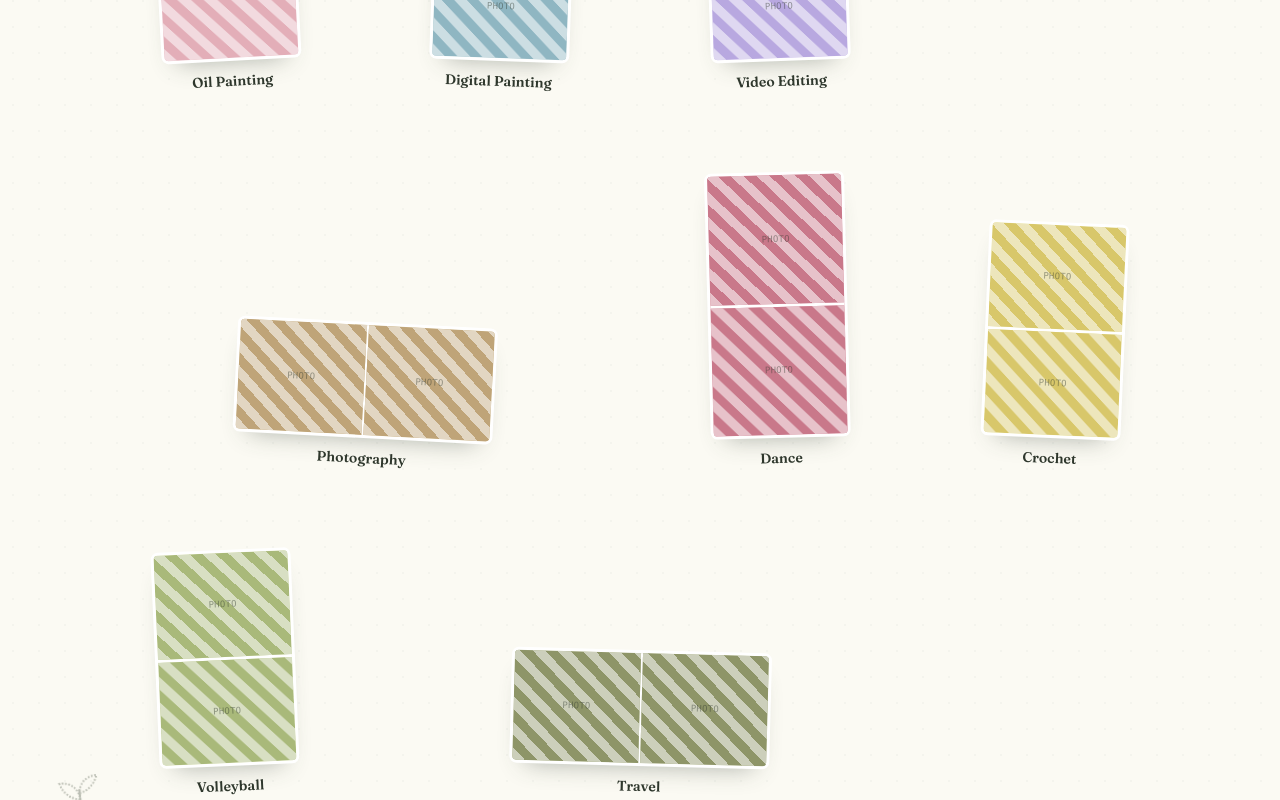
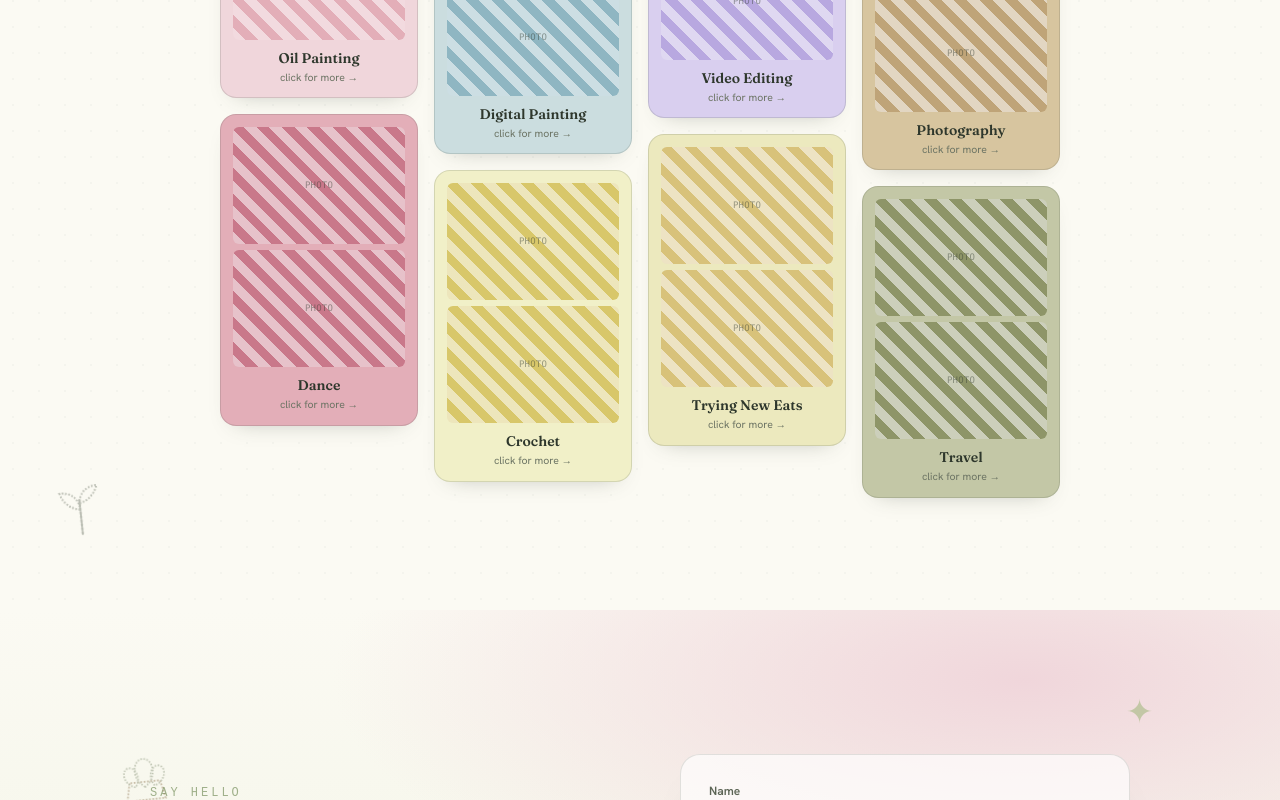
Before and after one commit to nicolesqwang/nicoleswang, a Next.js app: page / in a window 1280 px wide. Shown: the part 2820-3620 px from the top of the page. Built offline with nearby package versions, Linux system fonts and the light colour scheme.

Commit message:
hobbies update2

```diff
--- a/components/Hobbies.tsx
+++ b/components/Hobbies.tsx
@@ -7,15 +7,22 @@
 import { GridTexture, DotTexture, RingAccent } from "./patterns";
 import { FlowerDoodle, SeedlingDoodle } from "./Doodles";
 
-const ROTATIONS = [-3, 2, -2, 3, -1.5, 2.5, -2.5, 1.5];
+// All cards are the same size; "different heights" comes from offsetting
+// whole columns (not individual cards), so the gap between any two
+// neighboring cards, above, below, left, or right, stays the same.
+const GAP = 16; // px, matches gap-4
+const DESKTOP_COLUMNS = 4;
+const DESKTOP_OFFSETS = [0, 56, 20, 72];
+const MOBILE_COLUMNS = 2;
+const MOBILE_OFFSETS = [0, 40];
 
-function PlaceholderPhoto({
-  accent,
-  className,
-}: {
-  accent: string;
-  className?: string;
-}) {
+function splitIntoColumns(count: number): Hobby[][] {
+  const cols: Hobby[][] = Array.from({ length: count }, () => []);
+  HOBBIES.forEach((h, i) => cols[i % count].push(h));
+  return cols;
+}
+
+function PlaceholderPhoto({ accent, className }: { accent: string; className?: string }) {
   return (
     <div
       className={`relative ${className ?? ""}`}
@@ -33,38 +40,83 @@
   );
 }
 
-function PhotoStrip({ hobby }: { hobby: Hobby }) {
-  const isHorizontal = hobby.layout === "horizontal";
+function HobbyCard({
+  hobby,
+  hovered,
+  onHover,
+  onLeave,
+  onOpen,
+}: {
+  hobby: Hobby;
+  hovered: boolean;
+  onHover: () => void;
+  onLeave: () => void;
+  onOpen: () => void;
+}) {
+  const previewText =
+    hobby.blurb.length > 90 ? `${hobby.blurb.slice(0, 90)}…` : hobby.blurb;
+
   return (
+    <button
+      type="button"
+      onClick={onOpen}
+      onMouseEnter={onHover}
+      onMouseLeave={onLeave}
+      className="focus:outline-none"
+    >
       <div
-      className="w-full overflow-hidden rounded-[7px] border-[3px]"
+        className="rounded-[16px] border p-3 transition-shadow hover:shadow-lg"
         style={{
-        borderColor: "#fff",
           background: hobby.bg,
-        boxShadow: "0 14px 26px -16px rgba(60,70,58,0.45)",
+          borderColor: "rgba(60,70,58,0.16)",
+          boxShadow: "0 10px 22px -16px rgba(60,70,58,0.4)",
         }}
       >
-      {isHorizontal ? (
-        <div className="flex h-[110px]">
-          <PlaceholderPhoto accent={hobby.accent} className="h-full w-1/2" />
-          <div style={{ width: 3, background: "#fff" }} />
-          <PlaceholderPhoto accent={hobby.accent} className="h-full w-1/2" />
+        <div className="relative flex w-[172px] flex-col gap-1.5" style={{ height: 240 }}>
+          <PlaceholderPhoto accent={hobby.accent} className="w-full flex-1 rounded-[6px]" />
+          <PlaceholderPhoto accent={hobby.accent} className="w-full flex-1 rounded-[6px]" />
+          <AnimatePresence>
+            {hovered && (
+              <motion.div
+                className="absolute inset-0 flex flex-col justify-center overflow-hidden rounded-[6px] p-3"
+                style={{ background: hobby.bg, border: "1px solid rgba(60,70,58,0.18)" }}
+                initial={{ opacity: 0 }}
+                animate={{ opacity: 1 }}
+                exit={{ opacity: 0 }}
+                transition={{ duration: 0.15 }}
+              >
+                <div
+                  className="text-[10px] font-semibold uppercase tracking-wide"
+                  style={{ color: "#5C6555" }}
+                >
+                  {hobby.since}
                 </div>
-      ) : (
-        <div className="flex flex-col" style={{ height: hobby.tall ? 260 : 210 }}>
-          <PlaceholderPhoto accent={hobby.accent} className="w-full flex-1" />
-          <div style={{ height: 3, background: "#fff" }} />
-          <PlaceholderPhoto accent={hobby.accent} className="w-full flex-1" />
+                <p className="mt-1 text-[11px] leading-snug" style={{ color: "#3C463A" }}>
+                  {previewText}
+                </p>
+              </motion.div>
+            )}
+          </AnimatePresence>
         </div>
-      )}
+        <div className="mt-2.5 text-center">
+          <div
+            className="text-sm font-semibold leading-tight"
+            style={{ fontFamily: "var(--font-fraunces)", color: "#2E372C" }}
+          >
+            {hobby.title}
           </div>
+          <div className="mt-0.5 text-[10.5px]" style={{ color: "#6B7363" }}>
+            click for more →
+          </div>
+        </div>
+      </div>
+    </button>
   );
 }
 
 export default function Hobbies() {
   const [hoveredSlug, setHoveredSlug] = useState<string | null>(null);
   const [openSlug, setOpenSlug] = useState<string | null>(null);
-  const hovered = HOBBIES.find((h) => h.slug === hoveredSlug) ?? null;
   const active = HOBBIES.find((h) => h.slug === openSlug) ?? null;
 
   useEffect(() => {
@@ -113,7 +165,7 @@
       </div>
 
       <motion.div
-        className="relative mx-auto mb-14 max-w-[720px] text-center"
+        className="relative mx-auto mb-12 max-w-[720px] text-center"
         initial="hidden"
         whileInView="visible"
         viewport={{ once: true, amount: 0.3 }}
@@ -142,85 +194,62 @@
         </p>
       </motion.div>
 
+      {/* Mobile: 2 staggered columns */}
       <motion.div
-        className="relative mx-auto grid max-w-[1080px] grid-cols-2 gap-x-6 gap-y-16 sm:grid-cols-4"
+        className="relative mx-auto flex max-w-[1000px] justify-center sm:hidden"
+        style={{ gap: GAP }}
         initial="hidden"
         whileInView="visible"
         viewport={{ once: true, amount: 0.1 }}
         variants={fadeUp}
-        style={{ alignItems: "end" }}
       >
-        {HOBBIES.map((h, i) => {
-          const isHorizontal = h.layout === "horizontal";
-          return (
+        {splitIntoColumns(MOBILE_COLUMNS).map((col, ci) => (
           <div
+            key={ci}
+            className="flex flex-col"
+            style={{ gap: GAP, marginTop: MOBILE_OFFSETS[ci % MOBILE_OFFSETS.length] }}
+          >
+            {col.map((h) => (
+              <HobbyCard
                 key={h.slug}
-              className={`relative ${isHorizontal ? "col-span-2" : ""}`}
-              style={{ zIndex: hoveredSlug === h.slug ? 30 : 1 }}
-              onMouseEnter={() => setHoveredSlug(h.slug)}
-              onMouseLeave={() => setHoveredSlug(null)}
+                hobby={h}
+                hovered={hoveredSlug === h.slug}
+                onHover={() => setHoveredSlug(h.slug)}
+                onLeave={() => setHoveredSlug(null)}
+                onOpen={() => setOpenSlug(h.slug)}
+              />
+            ))}
+          </div>
+        ))}
+      </motion.div>
+
+      {/* Desktop: 4 staggered columns */}
+      <motion.div
+        className="relative mx-auto hidden max-w-[1000px] justify-center sm:flex"
+        style={{ gap: GAP }}
+        initial="hidden"
+        whileInView="visible"
+        viewport={{ once: true, amount: 0.1 }}
+        variants={fadeUp}
       >
-              <motion.button
-                type="button"
-                onClick={() => setOpenSlug(h.slug)}
-                className={`group mx-auto flex flex-col items-center focus:outline-none ${
-                  isHorizontal ? "w-full max-w-[260px]" : "w-full max-w-[140px]"
-                }`}
-                initial={{ rotate: ROTATIONS[i % ROTATIONS.length] }}
-                whileHover={{ rotate: 0, scale: 1.05, y: -4 }}
-                transition={{ type: "spring", stiffness: 260, damping: 18 }}
-                aria-label={`View ${h.title}`}
+        {splitIntoColumns(DESKTOP_COLUMNS).map((col, ci) => (
+          <div
+            key={ci}
+            className="flex flex-col"
+            style={{ gap: GAP, marginTop: DESKTOP_OFFSETS[ci % DESKTOP_OFFSETS.length] }}
           >
-                <PhotoStrip hobby={h} />
-                <div className="mt-3 text-center">
-                  <div
-                    className="text-sm font-semibold leading-tight"
-                    style={{ fontFamily: "var(--font-fraunces)", color: "#2E372C" }}
-                  >
-                    {h.title}
+            {col.map((h) => (
+              <HobbyCard
+                key={h.slug}
+                hobby={h}
+                hovered={hoveredSlug === h.slug}
+                onHover={() => setHoveredSlug(h.slug)}
+                onLeave={() => setHoveredSlug(null)}
+                onOpen={() => setOpenSlug(h.slug)}
+              />
+            ))}
           </div>
-                  <div
-                    className="mt-0.5 text-[10.5px] opacity-0 transition-opacity group-hover:opacity-70"
-                    style={{ color: "#6B7363" }}
-                  >
-                    click for more →
-                  </div>
-                </div>
-              </motion.button>
-
-              {/* Hover mini preview */}
-              <AnimatePresence>
-                {hovered?.slug === h.slug && openSlug !== h.slug && (
-                  <motion.div
-                    className="absolute left-1/2 top-full z-30 mt-2 w-56 -translate-x-1/2 rounded-[14px] p-4 text-left"
-                    style={{
-                      background: h.bg,
-                      border: "1px solid rgba(60,70,58,0.14)",
-                      boxShadow: "0 22px 40px -20px rgba(60,70,58,0.45)",
-                    }}
-                    initial={{ opacity: 0, y: -6, scale: 0.96 }}
-                    animate={{ opacity: 1, y: 0, scale: 1 }}
-                    exit={{ opacity: 0, y: -6, scale: 0.96 }}
-                    transition={{ duration: 0.15 }}
-                  >
-                    <div
-                      className="text-xs font-semibold"
-                      style={{ fontFamily: "var(--font-fraunces)", color: "#2E372C" }}
-                    >
-                      {h.title} · {h.since}
-                    </div>
-                    <p
-                      className="mt-1.5 text-xs leading-relaxed"
-                      style={{ color: "#3C463A" }}
-                    >
-                      {h.blurb.length > 100 ? `${h.blurb.slice(0, 100)}…` : h.blurb}
-                    </p>
-                  </motion.div>
-                )}
-              </AnimatePresence>
-            </div>
-          );
-        })}
+        ))}
       </motion.div>
 
       {/* Full popup */}
@@ -304,10 +333,7 @@
                   {active.blurb}
                 </p>
 
-                <div
-                  style={{ borderTop: "1.5px dashed rgba(60,70,58,0.28)" }}
-                  className="my-6"
-                />
+                <div style={{ borderTop: "1.5px dashed rgba(60,70,58,0.28)" }} className="my-6" />
 
                 <div className="grid grid-cols-1 gap-6 sm:grid-cols-2">
                   <div>
@@ -333,10 +359,7 @@
                         <span
                           key={t}
                           className="rounded-full px-3 py-1 text-xs font-semibold"
-                          style={{
-                            background: "rgba(255,255,255,0.7)",
-                            color: "#3C463A",
-                          }}
+                          style={{ background: "rgba(255,255,255,0.7)", color: "#3C463A" }}
                         >
                           {t}
                         </span>
@@ -345,10 +368,7 @@
                   </div>
                 </div>
 
-                <div
-                  style={{ borderTop: "1.5px dashed rgba(60,70,58,0.28)" }}
-                  className="my-6"
-                />
+                <div style={{ borderTop: "1.5px dashed rgba(60,70,58,0.28)" }} className="my-6" />
 
                 <span
                   className="text-xs font-semibold uppercase tracking-wide"
--- a/data/hobbies.ts
+++ b/data/hobbies.ts
@@ -7,11 +7,6 @@
   blurb: string;
   notable: string;
   tools: string[];
-  // Photobooth strip shape: "vertical" stacks the two photos top/bottom,
-  // "horizontal" lays them side by side (wider, spans 2 grid columns).
-  layout?: "vertical" | "horizontal";
-  // Slightly taller strip variant for visual variety in the wall layout.
-  tall?: boolean;
 };
 
 export const HOBBIES: Hobby[] = [
@@ -26,7 +21,6 @@
     notable:
       "Still very much a hobbyist. Current goal is finishing a full series instead of starting a new canvas every time I get distracted.",
     tools: ["Oil paint", "Canvas panels", "Palette knife", "Linseed oil"],
-    tall: true,
   },
   {
     slug: "digital-painting",
@@ -61,7 +55,6 @@
       "Mostly film, mostly people. I like the forced patience of not knowing how a shot turned out until weeks later.",
     notable: "Slowly building toward shooting a friend's event start to finish on film.",
     tools: ["35mm film camera", "Digital mirrorless", "Lightroom"],
-    layout: "horizontal",
   },
   {
     slug: "dance",
@@ -73,7 +66,6 @@
       "Grew up doing fan dance and have stuck with different forms of performance dance since. It's the most reliably joyful hour of my week.",
     notable: "Performed in a handful of showcases. Always down to learn a new style.",
     tools: ["Fan dance", "K-pop choreo", "Freestyle"],
-    tall: true,
   },
   {
     slug: "crochet",
@@ -87,15 +79,15 @@
     tools: ["Crochet hook", "Yarn", "Stitch markers"],
   },
   {
-    slug: "volleyball",
-    title: "Volleyball",
-    bg: "#E9ECCF",
-    accent: "#A9B97A",
-    since: "Since high school",
+    slug: "new-eats",
+    title: "Trying New Eats",
+    bg: "#ECE9BE",
+    accent: "#D8C27A",
+    since: "Always",
     blurb:
-      "Pickup games whenever I can find a court and enough people. Mostly outside hitter, mostly there for the running around.",
-    notable: "Still chasing a consistent serve.",
-    tools: ["Indoor volleyball", "Beach volleyball", "Pickup leagues"],
+      "Always hunting for the next must-try restaurant or hole-in-the-wall spot. Ramen, dumplings, whatever has a line out the door, I'm probably already on the waitlist.",
+    notable: "Keeping a running list of spots to try next. It never gets shorter.",
+    tools: ["Yelp & Google Maps lists", "Waitlist apps", "An appetite for risk"],
   },
   {
     slug: "travel",
@@ -107,6 +99,5 @@
       "Always planning the next trip before finishing the photos from the last one. Drawn to anywhere with good light and good food.",
     notable: "Working through a loose list of national parks and night markets.",
     tools: ["Film camera", "A notebook that never gets enough use", "Google Maps lists"],
-    layout: "horizontal",
   },
 ];
```
Lines whose indentation alone changed are shown as unchanged.
